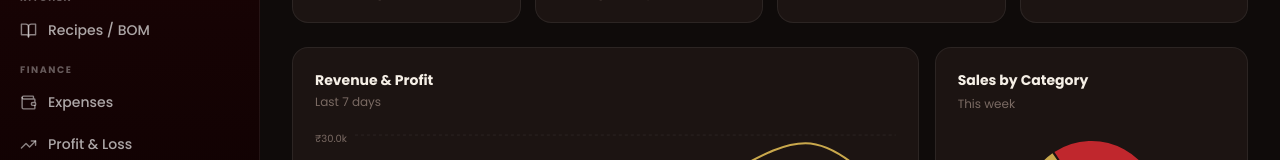
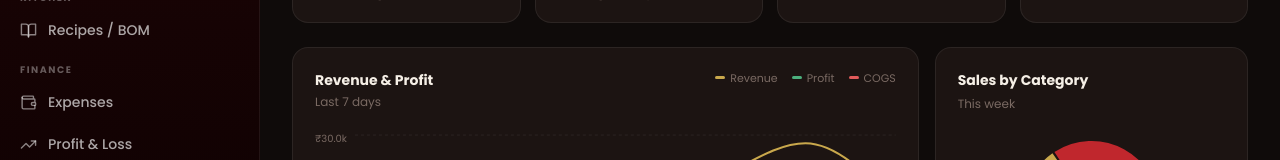
Before and after one commit to chakrireddyhps/nikhils-feast-portal, a Next.js app: page /dashboard in a window 1280 px wide. Shown: the part 455-615 px from the top of the page. Built offline with nearby package versions, Linux system fonts and the light colour scheme.

Commit message:
fix: dashboard chart legend - Revenue.gold -> ['Revenue', T.gold]

```diff
--- a/src/app/(admin)/dashboard/page.tsx
+++ b/src/app/(admin)/dashboard/page.tsx
@@ -44,7 +44,7 @@ export default function DashboardPage() {
               <p style={{ color: T.textMuted, fontSize: 12, marginTop: 2 }}>Last 7 days</p>
             </div>
             <div style={{ display: 'flex', gap: 14 }}>
-              {[['Revenue'.gold], ['Profit'.green], ['COGS'.red]].map(([l, c]) => (
+              {[['Revenue', T.gold], ['Profit', T.green], ['COGS', T.red]].map(([l, c]) => (
                 <div key={l} style={{ display: 'flex', alignItems: 'center', gap: 5, fontSize: 11, color: T.textMuted }}>
                   <div style={{ width: 10, height: 3, borderRadius: 2, background: c }}/>
                   {l}
```
